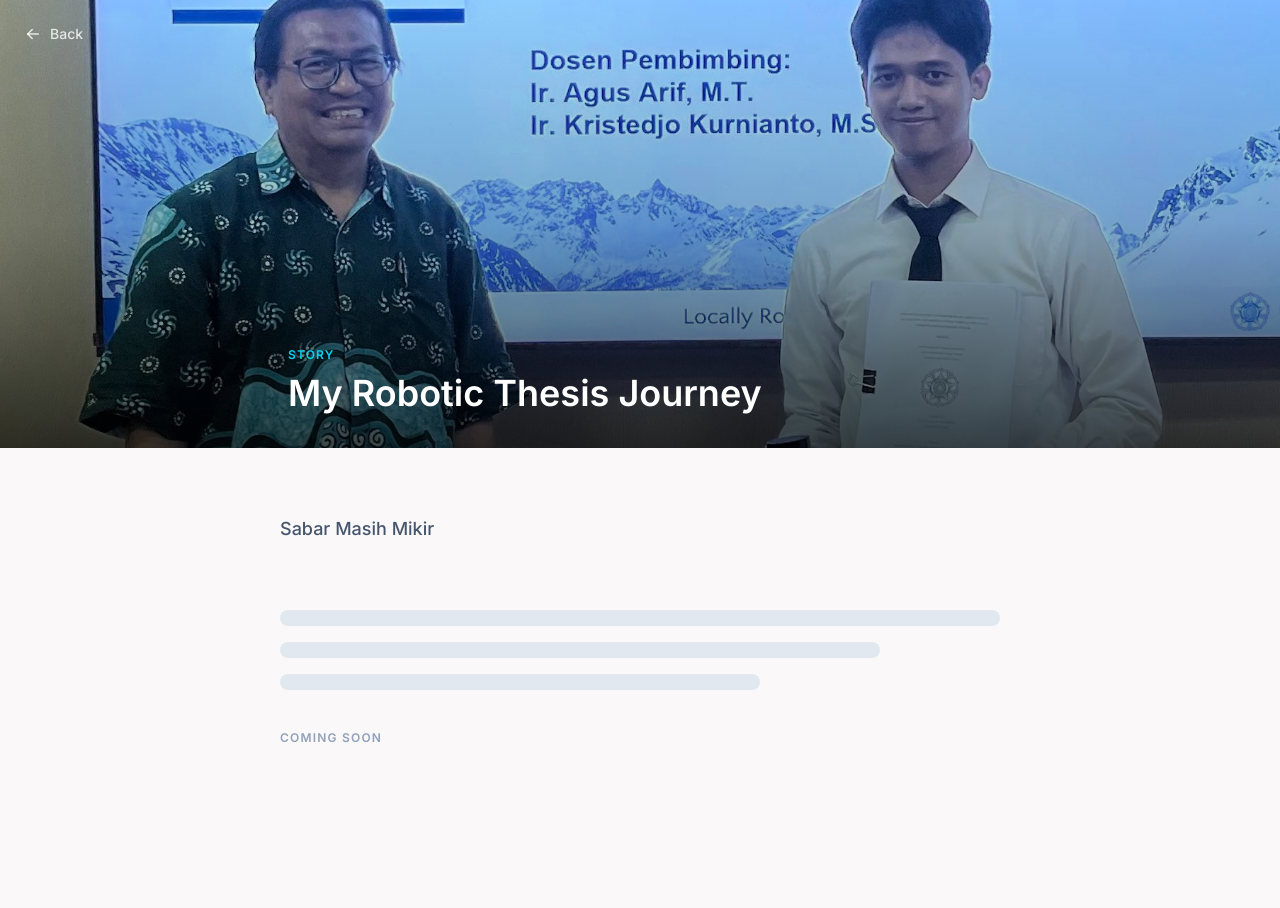
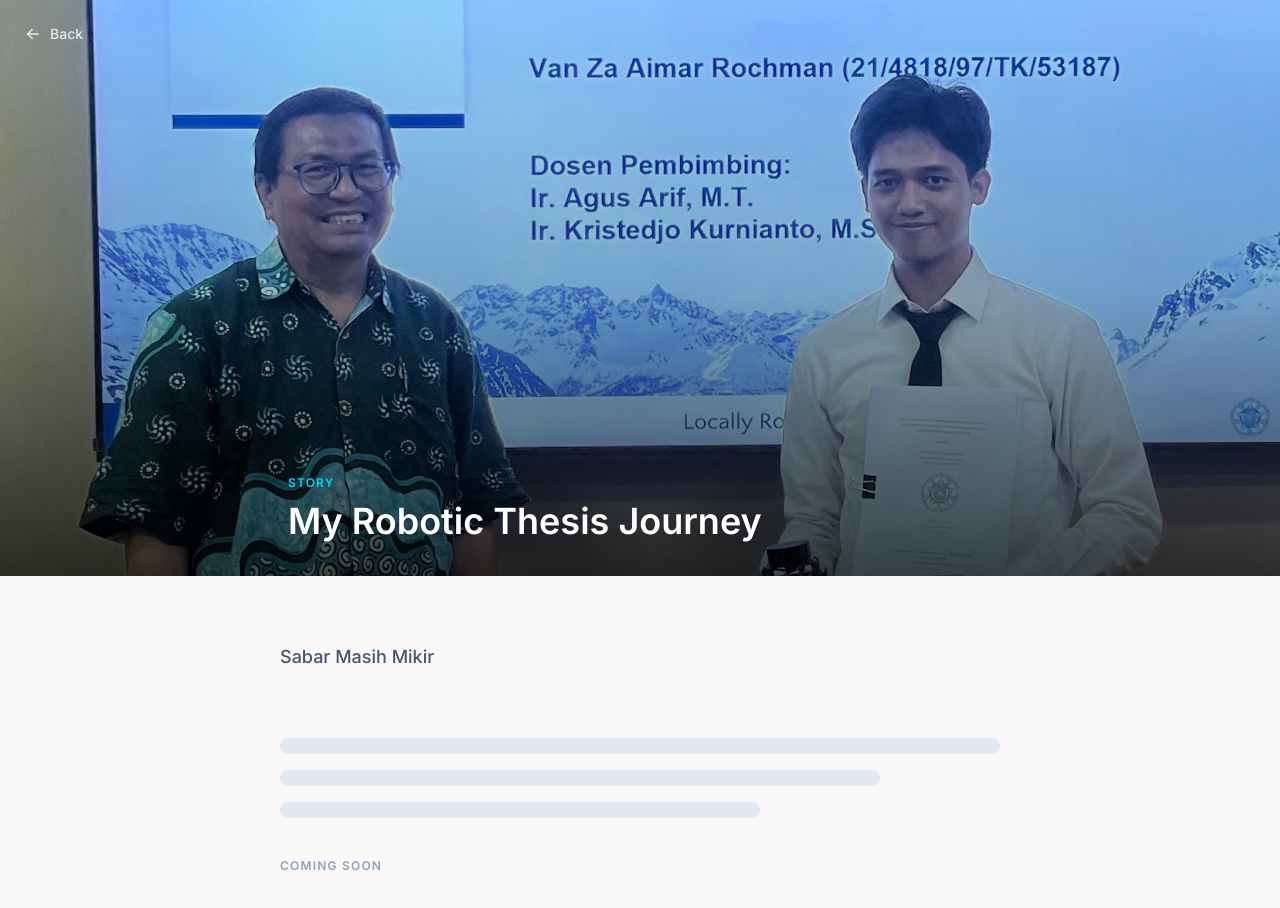
Before and after one commit to Jakesinakal/about_vanza, a Next.js app: page /activities/story in a window 1280 px wide. Shown: the top 908 px of the page. Before the commit the page ends 810 px from the top, so only its background shows below. Built offline with nearby package versions, Linux system fonts and the light colour scheme.

Commit message:
update photo cikande

```diff
--- a/src/app/activities/[slug]/page.tsx
+++ b/src/app/activities/[slug]/page.tsx
@@ -20,7 +20,7 @@ export default async function ActivityPage({
     <main className="min-h-screen bg-cream dark:bg-midnight text-slate-800 dark:text-slate-100">
 
       {/* Hero */}
-      <div className="relative h-72 sm:h-[28rem] w-full overflow-hidden">
+      <div className="relative h-72 sm:h-[36rem] w-full overflow-hidden">
         {activity.video ? (
           <video
             src={activity.video}
@@ -31,11 +31,13 @@ export default async function ActivityPage({
             className="absolute inset-0 w-full h-full object-cover"
           />
         ) : activity.image ? (
-          // eslint-disable-next-line @next/next/no-img-element
-          <img
-            src={activity.image}
-            alt={activity.title}
-            className="absolute inset-0 w-full h-full object-cover"
+          <div
+            className="absolute inset-0"
+            style={{
+              backgroundImage: `url(${activity.image})`,
+              backgroundSize: 'cover',
+              backgroundPosition: 'center 45%',
+            }}
           />
         ) : (
           <div className="absolute inset-0 bg-gradient-to-br from-slate-200 to-slate-300 dark:from-slate-800 dark:to-slate-900" />
```
